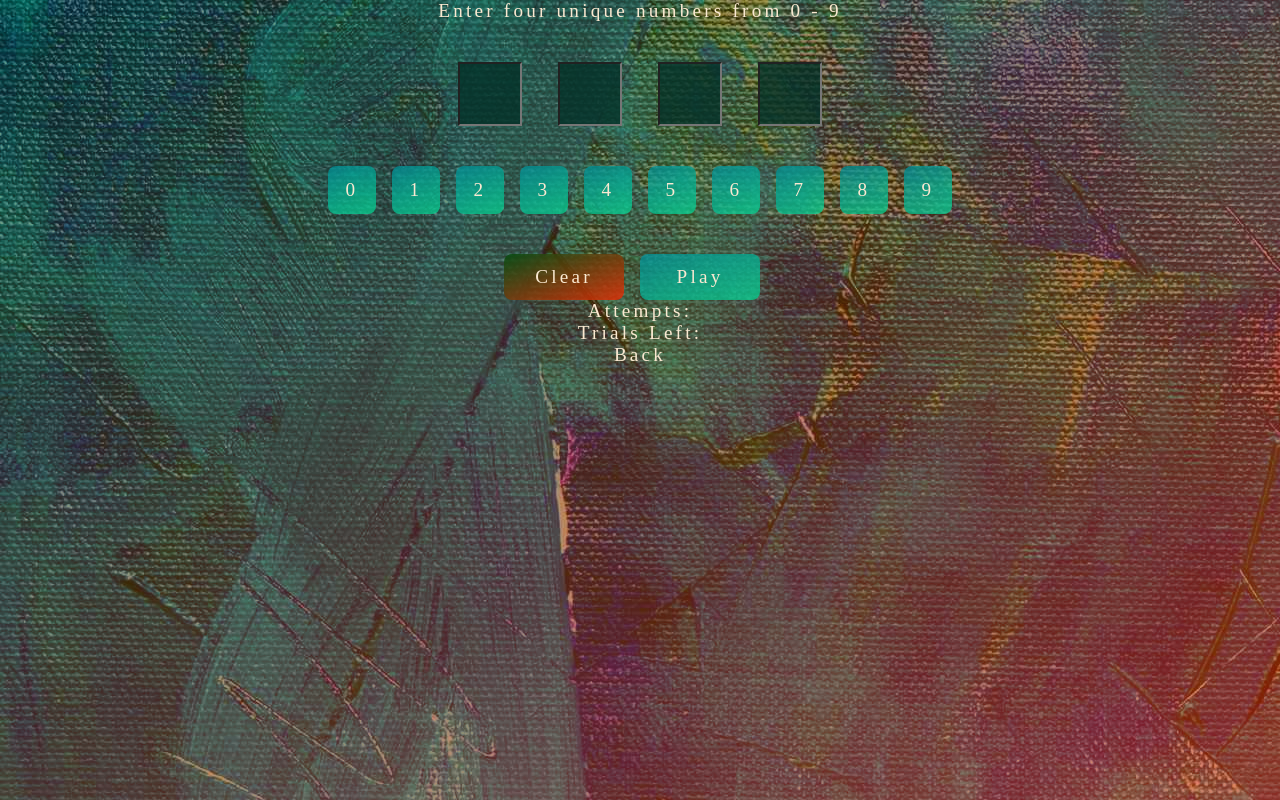
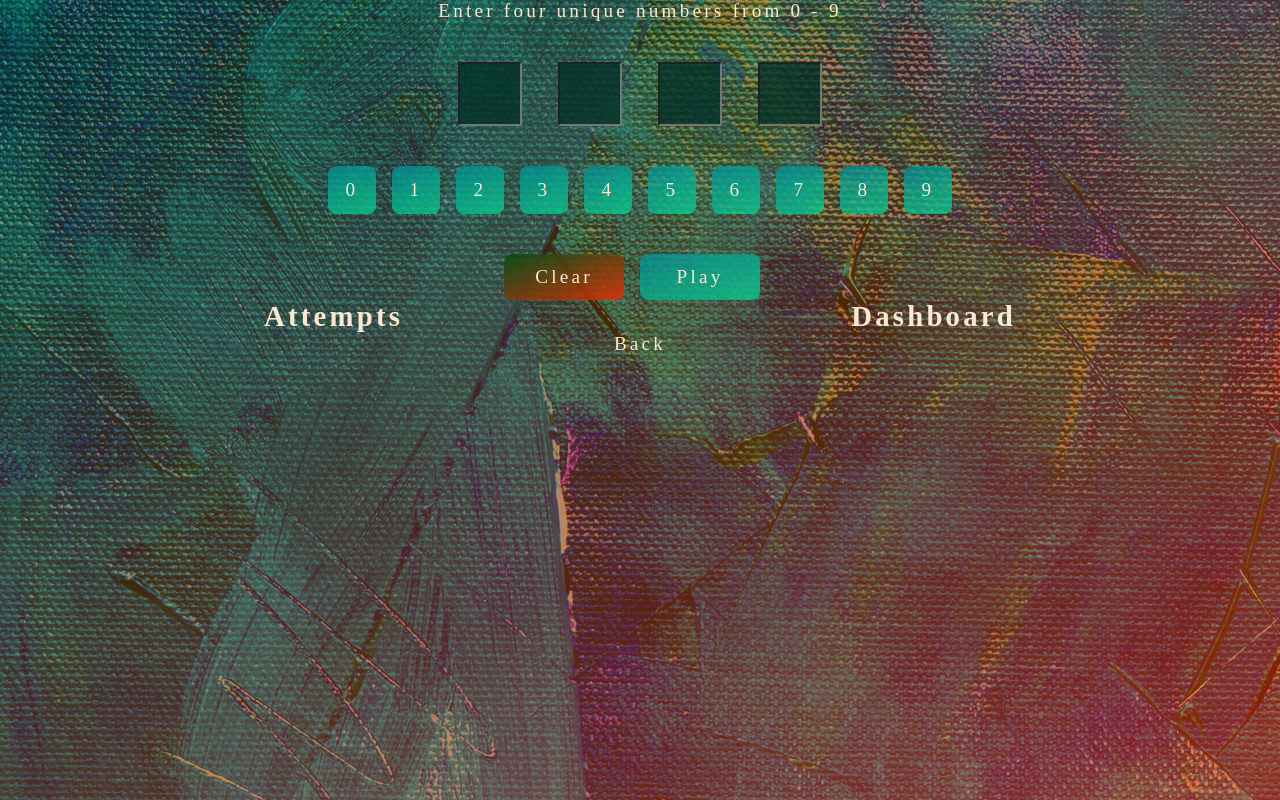
Before and after one commit to AbdulrasheedAdediran/dow-dApp-frontend, a React (Create React App) app: page /startGame in a window 1280 px wide. Built offline with nearby package versions, Linux system fonts and the light colour scheme; a web font is replaced by a local one.

Commit message:
attempts

```diff
--- a/src/components/container/StartGame/Dashboard.jsx
+++ b/src/components/container/StartGame/Dashboard.jsx
@@ -0,0 +1,11 @@
+import React from "react";
+
+const Dashboard = () => {
+  return (
+    <div>
+      <h2>Dashboard</h2>
+    </div>
+  );
+};
+
+export default Dashboard;
--- a/src/components/container/StartGame/StartGame.css
+++ b/src/components/container/StartGame/StartGame.css
@@ -7,6 +7,7 @@ section {
   justify-content: center;
   flex-direction: column;
   text-align: center;
+  padding-inline: 2.5rem;
 }
 .input {
   display: flex;
@@ -54,3 +55,9 @@ section {
 .clear {
   background: var(--btn-deep-green-red-gradient);
 }
+.attempts-and-dashboard {
+  display: flex;
+  align-items: center;
+  justify-content: space-around;
+  width: 100%;
+}
--- a/src/components/container/StartGame/StartGame.jsx
+++ b/src/components/container/StartGame/StartGame.jsx
@@ -1,5 +1,7 @@
 import { React, useState } from "react";
 import "./StartGame.css";
+import Attempts from "./Attempts";
+import Dashboard from "./Dashboard";
 import { Link } from "react-router-dom";
 
 const StartGame = () => {
@@ -90,15 +92,9 @@ const StartGame = () => {
         </button>
       </form>
 
-      <div className="attempts-and-trials">
-        <div className="attempts">
-          <p>Attempts:</p>
-          <span>{}</span>
-        </div>
-        <div className="trials">
-          <p>Trials Left:</p>
-          <span>{}</span>
-        </div>
+      <div className="attempts-and-dashboard">
+        <Attempts />
+        <Dashboard />
       </div>
       <Link to="/">
         <button>Back</button>
--- a/src/index.css
+++ b/src/index.css
@@ -57,6 +57,7 @@
   padding: 0;
   margin: 0;
   box-sizing: border-box;
+  list-style: none;
 }
 
 body {
```
Also changed, not shown: src/App.jsx (+11 -12 lines).
